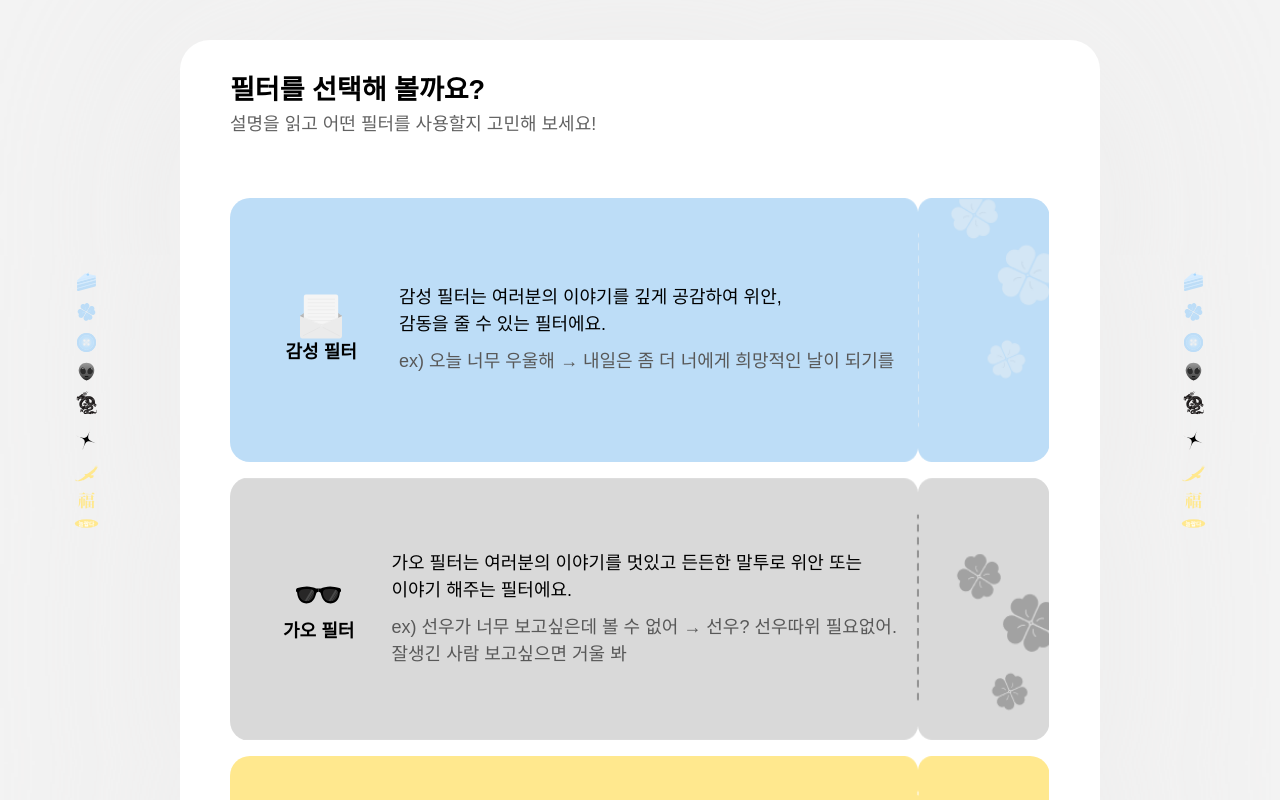
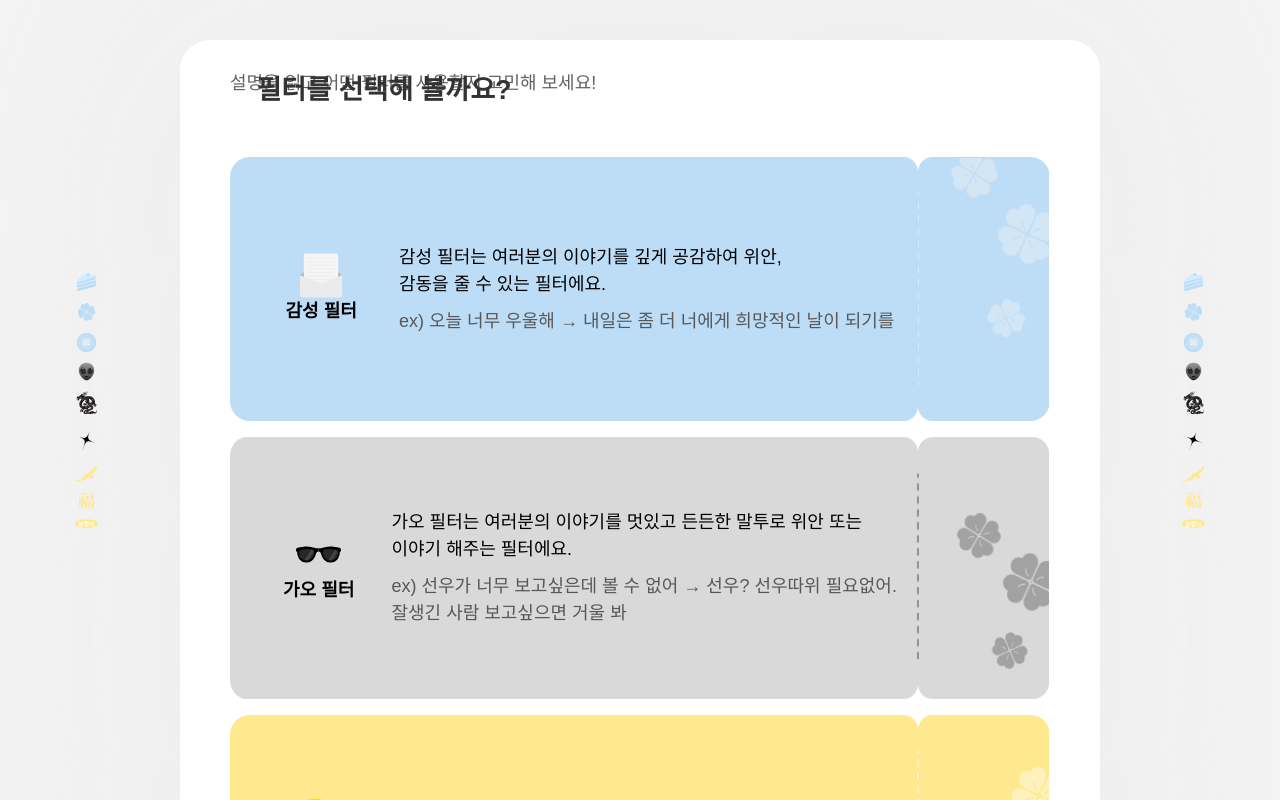
Before and after one commit to TOPPER-mirim/ItShow, a React (Vite) app: page /filter in a window 1280 px wide. Built offline with nearby package versions, Linux system fonts and the light colour scheme; a web font is replaced by a local one.

Commit message:
페이지 경로 변경

```diff
--- a/src/pages/FilterPage.jsx
+++ b/src/pages/FilterPage.jsx
@@ -2,15 +2,16 @@ import React, { useState } from "react";
 import { useNavigate, useLocation } from "react-router-dom";
 import "../styles/reset.css";
 import "../styles/FilterPage.css";
-import FilterSelect from "../components/FilterSelect";
+import FilterCard from "../components/FilterCard";
 
 const FilterPage = () => {
     const navigate = useNavigate();
     const location = useLocation();
-    const { nickname, content } = location.state || {};
+    const { nickname, content } = location.state || {}; // 이전 페이지에서 받은 데이터
 
     const [loading, setLoading] = useState(false);
 
+    // make ticket에 넘겨주는 데이터
     const handleFilterClick = (filter) => {
         navigate("/make", {
             state: {
@@ -27,13 +28,51 @@ const FilterPage = () => {
                 <img src="./images/filter-page-back-icon.svg" />
                 <img src="./images/filter-page-back-icon.svg" />
             </div>
+            <div className="filter-container">
+                <div className="title-container">
+                    <h2 className="title">필터를 선택해 볼까요?</h2>
+                    <p className="subtitle">설명을 읽고 어떤 필터를 사용할지 고민해 보세요!</p>
+                </div>
 
-            <FilterSelect
-                title="필터를 선택해 볼까요?"
-                subtitle="설명을 읽고 어떤 필터를 사용할지 고민해 보세요!"
-                onFilterClick={handleFilterClick}
-            />
+                <div className="filter-list">
+                    <FilterCard
+                        name="감성 필터"
+                        bgimage="./images/filter-card-감성.png"
+                        image="./images/필터-감성.svg"
+                        description={
+                            <>감성 필터는 여러분의 이야기를 깊게 공감하여 위안, <br />감동을 줄 수 있는 필터에요.</>
+                        }
+                        example="ex) 오늘 너무 우울해 → 내일은 좀 더 너에게 희망적인 날이 되기를"
+                        onClick={() => handleFilterClick("감성")}
+                        className="filter-gamsung"
+                    />
+                    <FilterCard
+                        name="가오 필터"
+                        bgimage="./images/filter-card-가오.png"
+                        image="./images/필터-가오.svg"
+                        description={
+                            <>가오 필터는 여러분의 이야기를 멋있고 든든한 말투로 위안 또는 <br />이야기 해주는 필터에요.</>
+                        }
+                        example={
+                            <>ex) 선우가 너무 보고싶은데 볼 수 없어 → 선우? 선우따위 필요없어. <br />잘생긴 사람 보고싶으면 거울 봐</>
+                        }
+                        onClick={() => handleFilterClick("가오")}
+                        className="filter-gao"
+                    />
+                    <FilterCard
+                        name="개그 필터"
+                        bgimage="./images/filter-card-개그.png"
+                        image="./images/필터-개그.svg"
+                        description="개그 필터는 여러분의 이야기를 즐거움과 웃음으로 바꿔주는 필터에요."
+                        example="ex) 배고파..집 가고싶어. → 앞에 있는 노트북 부앙부앙 씹어먹자"
+                        onClick={() => handleFilterClick("재미")}
+                        className="filter-fun"
+                    />
+                </div>
+            </div>
+
         </div>
+
     );
 };
 
--- a/src/styles/InputTicketPage.css
+++ b/src/styles/InputTicketPage.css
@@ -94,8 +94,6 @@
   padding: 50px 90px;
   border-radius: 16px;
   font-size: 18px;
-  font-family: "Pretendard Variable", sans-serif;
-  font-weight: 700;
   color: #333;
   text-align: center;
   box-shadow: 0 8px 20px rgba(0, 0, 0, 0.2);
```
Also changed, not shown: src/pages/InputTicketPage.jsx (line endings or trailing spaces).
